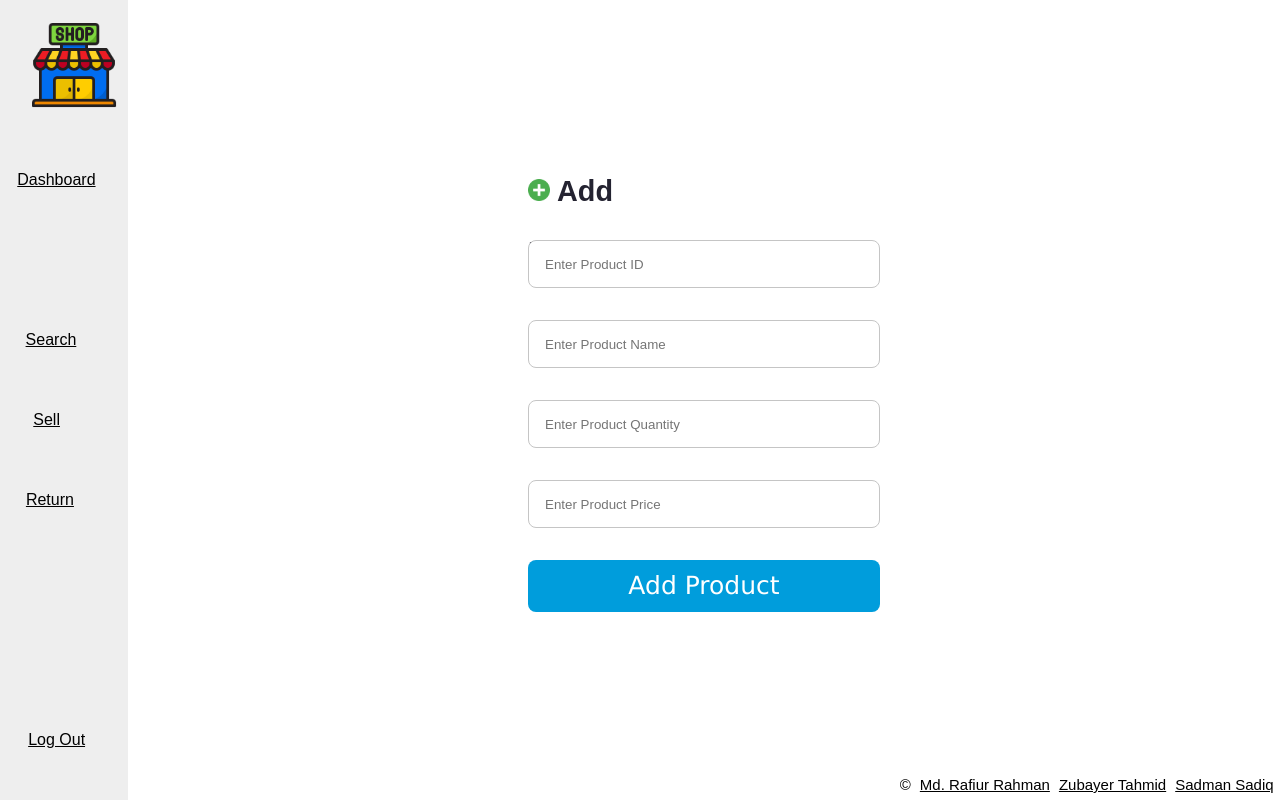
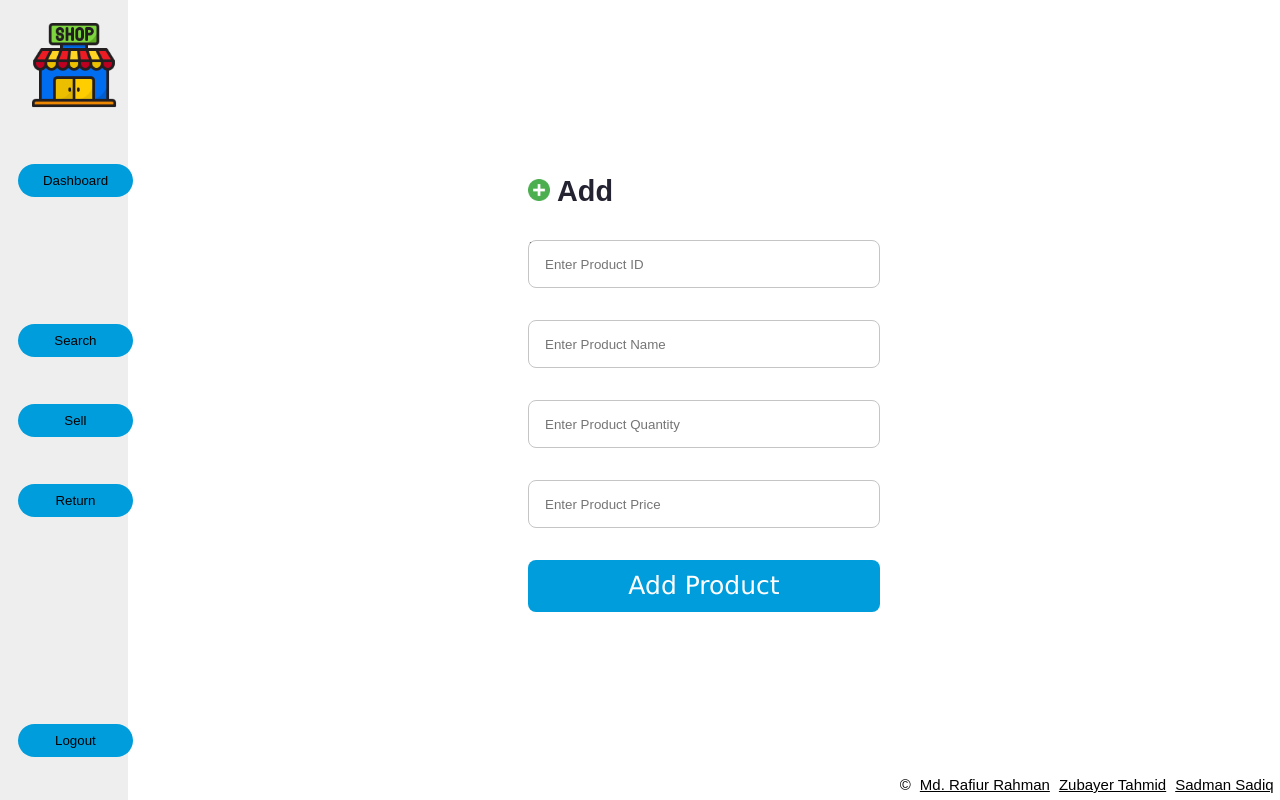
Before and after one commit to rr-uchchash360/Halkhata-The-Shop-Management-System, a PHP site: page /add.php in a window 1280 px wide. Run offline with PHP 8.4, Linux system fonts and the light colour scheme.

Commit message:
PHP and CSS on Add Page

```diff
--- a/add.css
+++ b/add.css
@@ -31,7 +31,7 @@
     font-style: normal;
     font-size: 100%;
     line-height: 20px;
-    left: 6.5%;
+    left: 7%;
     top: 20%;
     text-align: center;
 }
@@ -50,7 +50,7 @@
     font-style: normal;
     font-size: 100%;
     line-height: 20px;
-    left: 13%;
+    left: 7%;
     top: 40%;
     text-align: center;
 }
@@ -69,7 +69,7 @@
     font-style: normal;
     font-size: 100%;
     line-height: 20px;
-    left: 19%;
+    left: 7%;
     top: 50%;
     text-align: center;
 }
@@ -88,7 +88,7 @@
     font-style: normal;
     font-size: 100%;
     line-height: 20px;
-    left: 13.25%;
+    left: 7%;
     top: 60%;
     text-align: center;
 }
@@ -108,7 +108,7 @@
     font-style: normal;
     font-size: 100%;
     line-height: 20px;
-    left: 15%;
+    left: 7%;
     top: 90%;
     text-align: center;
 }
@@ -227,6 +227,7 @@ button{
 a, button{
     font-weight: 500;
     color: #000000;
+    width: 115px;
 }
 
 button:hover{
--- a/add.php
+++ b/add.php
@@ -50,26 +50,26 @@
     ?>
     <div class="navbar">
 
-        <div class="navbar-shop-logo">
+    <div class="navbar-shop-logo">
             <a href="add.html"><img src="icons/shop.png" style="width: 90px; height: 90px;">
         </div>
 
+        <div class="navbar-dashboard-button">
+            <a href='login.html'><button>Dashboard</button></a>
+        </div>
+
         <div class="navbar-search-product-button">
-            <a href="search.html">Search</a>
+            <a href='search.html'><button>Search</button></a>
         </div>
         <div class="navbar-sell-product-button">
-            <a href="sell.html">Sell</a>
+            <a href='sell.html'><button>Sell</button></a>
         </div>
         <div class="navbar-return-product-button">
-            <a href="return.html">Return</a>
-        </div>
-
-        <div class="navbar-dashboard-button">
-            <a href = login.html>Dashboard</a>
+            <a href='return.html'><button>Return</button></a>
         </div>
 
         <div class="navbar-logout-button">
-            <a href = login.html>Log Out</a>
+            <a href='login.html'><button>Logout</button></a>
         </div>
 
     </div>
```
